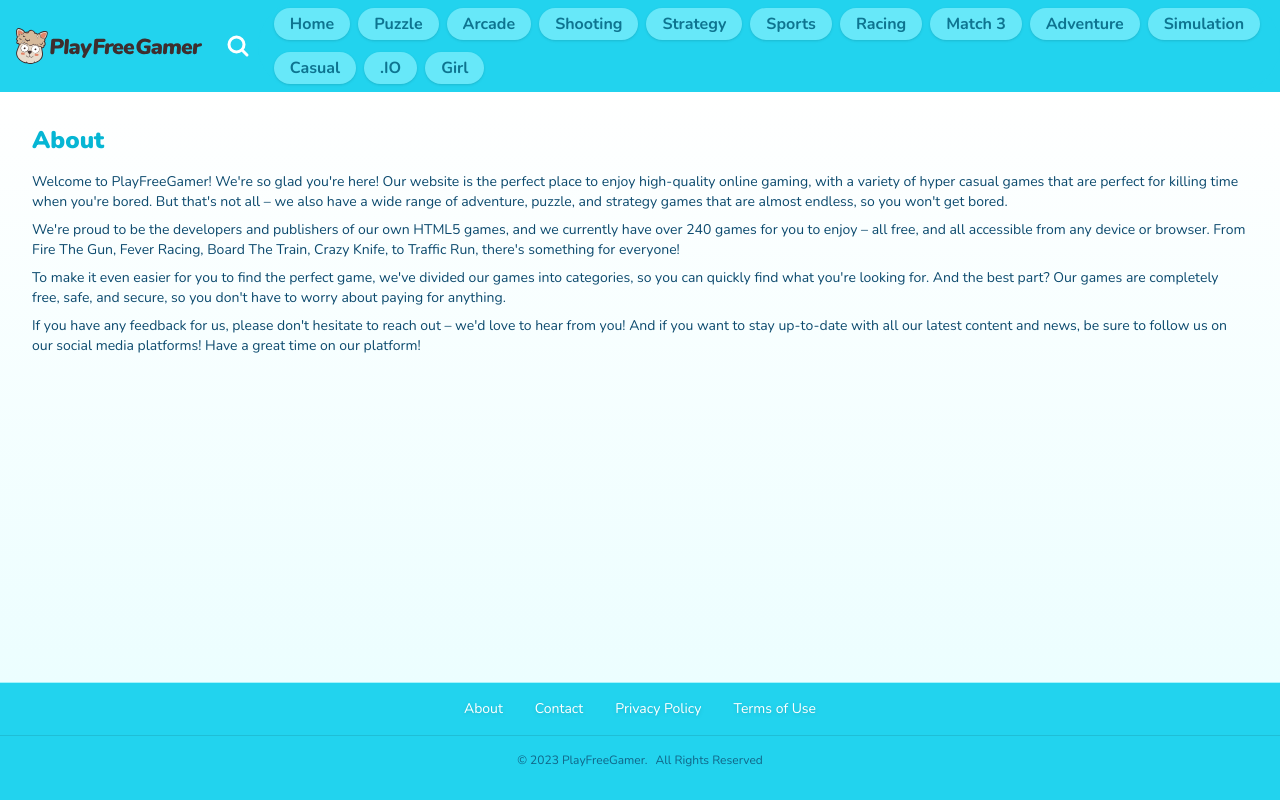
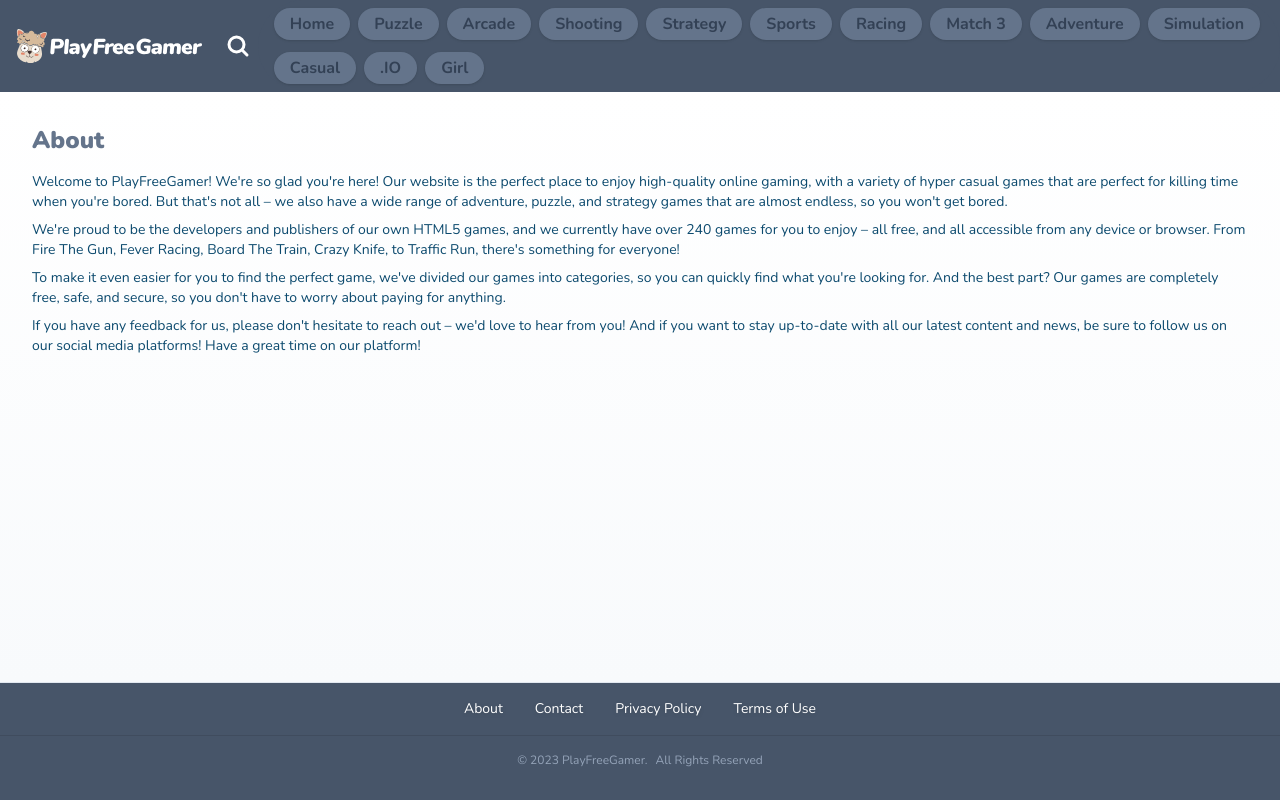
Before and after one commit to zengtai/playfreegamer-com-static-html, a Next.js app: page /about in a window 1280 px wide. Built offline with nearby package versions, Linux system fonts and the light colour scheme.

Commit message:
新配色

```diff
--- a/components/Navbar.js
+++ b/components/Navbar.js
@@ -92,8 +92,8 @@ export default function Navbar({ menuOpen, setMenuState }) {
                   i.link === `${asPath}/` ||
                   (i.link !== `/` && asPath.match(i.link))
                 )
-                  ? "bg-cyan-300 text-cyan-700"
-                  : "bg-cyan-50 text-cyan-600"
+                  ? "bg-slate-500 text-slate-700"
+                  : "bg-slate-50 text-slate-600"
               }`}
               href={i.link}
             >
--- a/components/PageTitle.js
+++ b/components/PageTitle.js
@@ -1,6 +1,6 @@
 export default function PageTitle({ title }) {
   return (
-    <h1 className="m-4 text-2xl font-black text-cyan-500 xl:mx-8 xl:mt-8">
+    <h1 className="m-4 text-2xl font-black text-slate-500 xl:mx-8 xl:mt-8">
       {title}
     </h1>
   );
--- a/pages/_document.js
+++ b/pages/_document.js
@@ -5,7 +5,7 @@ export default function Document() {
   return (
     <Html lang="en">
       <Head />
-      <body className="bg-cyan-400">
+      <body className="bg-slate-400">
         <Main />
         <NextScript />
       </body>
--- a/styles/globals.css
+++ b/styles/globals.css
@@ -14,7 +14,7 @@
 }
 
 .site-header {
-  @apply bg-cyan-400 shadow shadow-cyan-400/40;
+  @apply bg-slate-600 shadow shadow-slate-400/40;
 }
 
 .site-header .container {
@@ -22,7 +22,7 @@
 }
 
 .navbar {
-  @apply absolute left-0 top-16 z-10 flex-col justify-between rounded-b-3xl bg-cyan-400 p-2 xl:static xl:flex xl:flex-row xl:rounded-full;
+  @apply absolute left-0 top-16 z-10 flex-col justify-between rounded-b-3xl bg-slate-600 p-2 xl:static xl:flex xl:flex-row xl:rounded-full;
 }
 
 .navbar-list {
@@ -34,7 +34,7 @@
 }
 
 .main {
-  @apply grow bg-gradient-to-t from-cyan-50 to-white;
+  @apply grow bg-gradient-to-t from-slate-50 to-white;
 }
 
 .list-image {
@@ -44,7 +44,7 @@
   @apply mx-2 mb-2 text-center;
 }
 .list-meta .title {
-  @apply mb-1 text-base font-extrabold leading-5 text-cyan-500;
+  @apply mb-1 text-base font-extrabold leading-5 text-slate-500;
 }
 .list-meta .category {
   @apply mb-2 text-xs font-bold uppercase text-sky-900;
@@ -59,13 +59,13 @@
   @apply text-sm text-gray-400;
 }
 .play .cta {
-  @apply rounded-full border-2 border-cyan-200 bg-cyan-100 to-white px-4 py-2 text-sm font-bold text-cyan-500 shadow shadow-cyan-50;
+  @apply rounded-full border-2 border-slate-200 bg-slate-100 to-white px-4 py-2 text-sm font-bold text-slate-500 shadow shadow-slate-50;
 }
 .list-title {
   @apply m-4 flex flex-col items-center;
 }
 .list-title h1 {
-  @apply text-2xl font-black text-cyan-500 xl:mx-8 xl:mt-8;
+  @apply text-2xl font-black text-slate-500 xl:mx-8 xl:mt-8;
 }
 .list-title p {
   @apply max-w-3xl text-sm leading-6 text-gray-500;
@@ -92,7 +92,7 @@
 }
 
 .game-list-item {
-  @apply rounded-md border border-cyan-100 bg-white p-3 shadow shadow-cyan-50 xl:p-4;
+  @apply rounded-md border border-slate-100 bg-white p-3 shadow shadow-slate-50 xl:p-4;
 }
 
 .detail .info {
@@ -112,7 +112,7 @@
 }
 
 .detail h1 {
-  @apply mb-2 text-xl font-black leading-5 text-cyan-500 xl:text-5xl;
+  @apply mb-2 text-xl font-black leading-5 text-slate-500 xl:text-5xl;
 }
 
 .info .category {
@@ -136,15 +136,15 @@
 }
 
 .detail .play-btn {
-  @apply w-full max-w-sm rounded-full bg-cyan-400 px-4 py-2 text-lg font-black uppercase text-white  shadow-lg shadow-cyan-100;
+  @apply w-full max-w-sm rounded-full bg-orange-400 px-4 py-2 text-lg font-black uppercase text-white  shadow-lg shadow-orange-100;
 }
 
 .section-title {
-  @apply m-4 border-t-2 border-cyan-100 pt-4 text-lg font-bold text-cyan-500 xl:mx-8;
+  @apply m-4 border-t-2 border-slate-100 pt-4 text-lg font-bold text-slate-500 xl:mx-8;
 }
 
 .site-footer {
-  @apply border-t border-t-cyan-200 bg-cyan-400 text-center text-sm text-white;
+  @apply border-t border-t-slate-200 bg-slate-600 text-center text-sm text-white;
 }
 
 .site-footer nav {
@@ -152,15 +152,15 @@
 }
 
 .site-footer ul {
-  @apply grid grid-cols-2 gap-x-8 gap-y-4 p-4 text-white drop-shadow xl:flex xl:justify-center;
+  @apply grid grid-cols-2 gap-x-8 gap-y-4 p-4 drop-shadow xl:flex xl:justify-center;
 }
 
 .site-footer p {
-  @apply m-4 flex justify-center gap-2 pb-4 text-xs text-sky-900/80;
+  @apply m-4 flex justify-center gap-2 pb-4 text-xs text-slate-400;
 }
 
 .scroll-top-btn {
-  @apply fixed right-3 bottom-3 z-10 h-12 w-12 content-center justify-center rounded-full bg-cyan-500/50 text-white;
+  @apply fixed right-3 bottom-3 z-10 h-12 w-12 content-center justify-center rounded-full bg-slate-500/50 text-white;
 }
 
 .star {
```
Also changed, not shown: public/images/PFG_LOGO3.svg.
